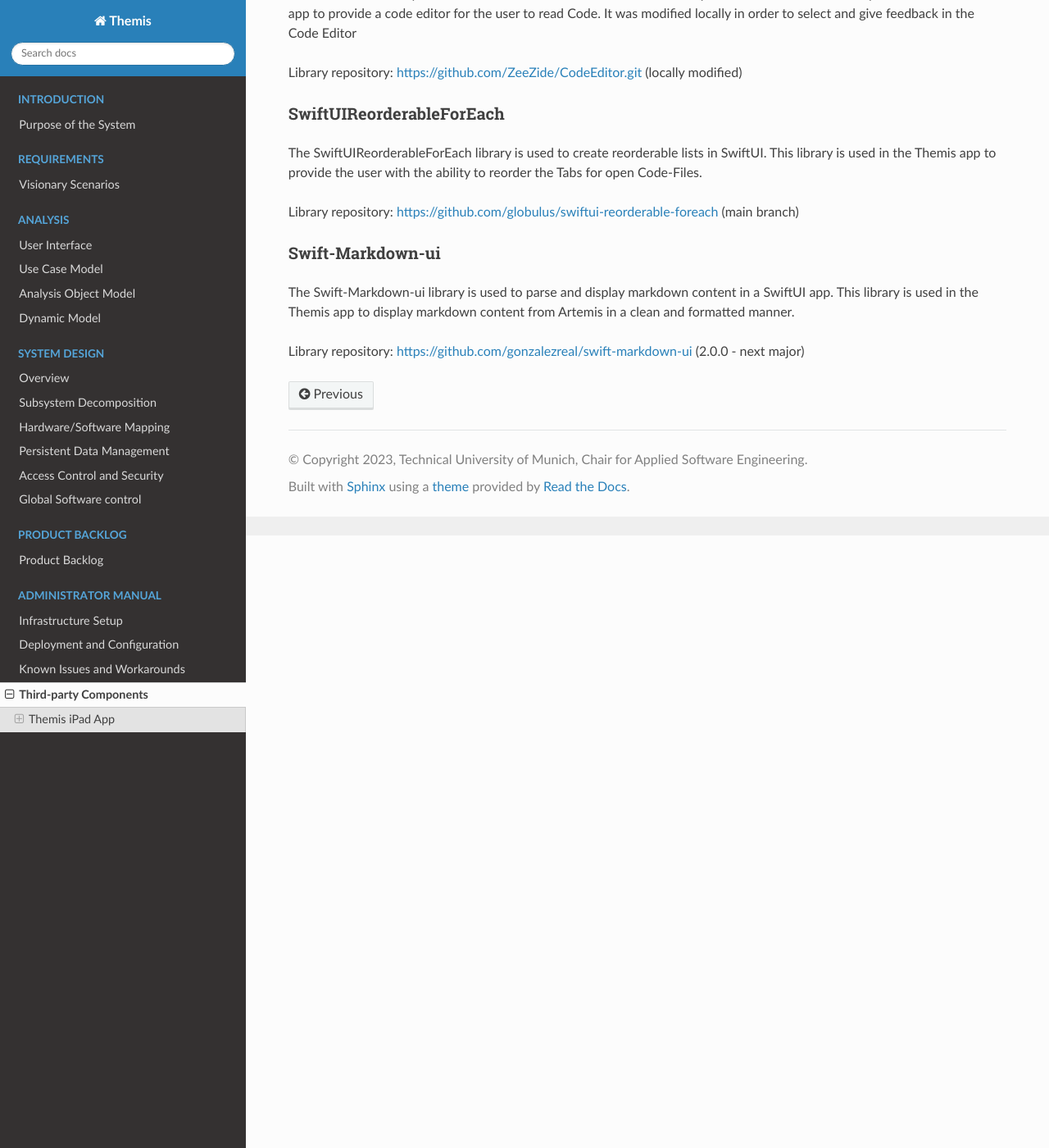
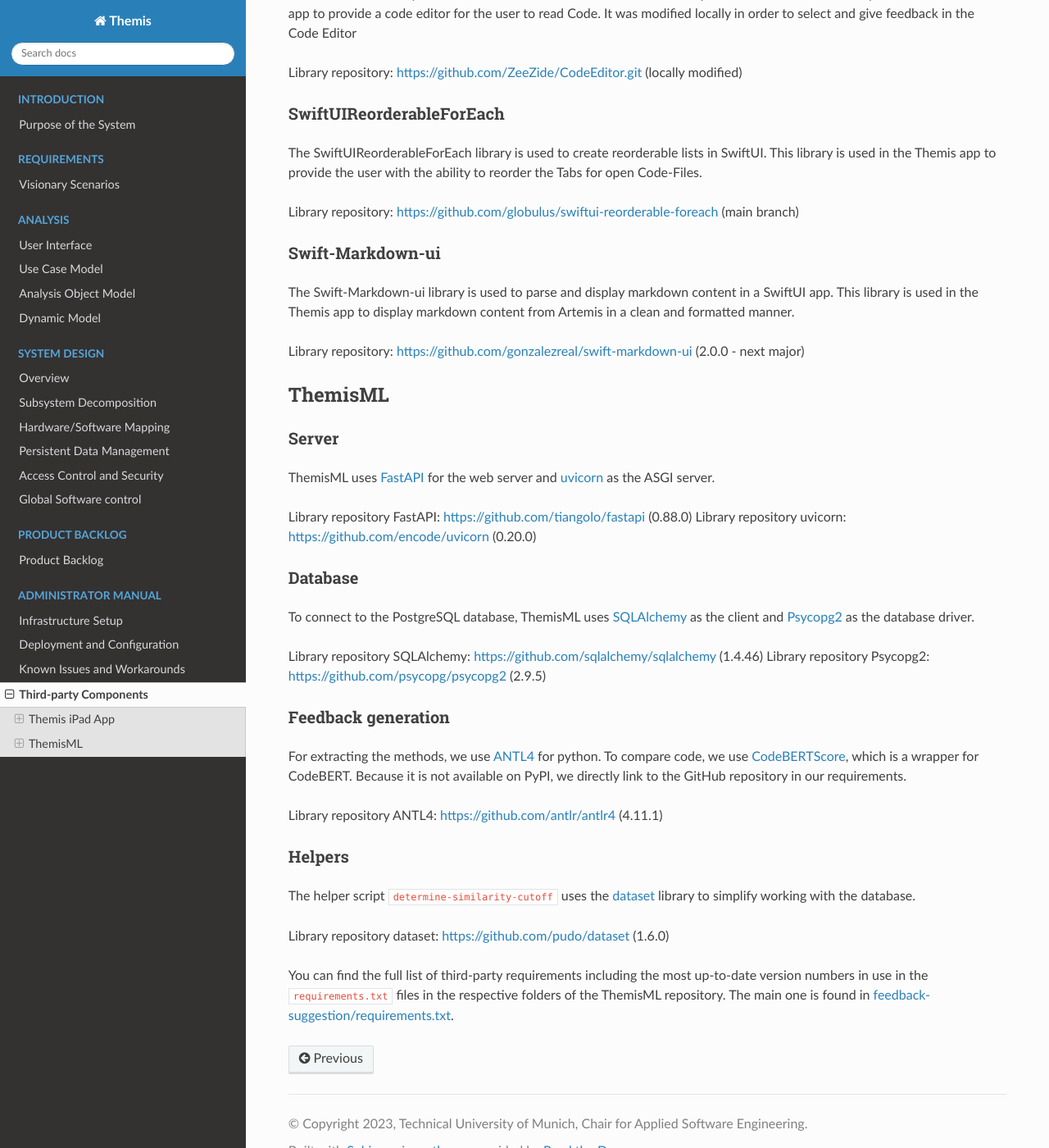
Before and after one commit to ls1intum/Themis, a Sphinx documentation site: the page built from docs/admin/third-party.rst, in a window 1280 px wide and 1400 px high, scrolled down 747 px. Shown: the whole window at 82% size. Built offline with Sphinx 7.4.7 and the Read the Docs theme 2.0.0, drawn with Linux system fonts in a browser that asks for light colours.

```diff
--- a/docs/admin/third-party.rst
+++ b/docs/admin/third-party.rst
@@ -55,3 +55,46 @@ The Swift-Markdown-ui library is used to parse and display markdown content in a
 This library is used in the Themis app to display markdown content from Artemis in a clean and formatted manner.
 
 Library repository: https://github.com/gonzalezreal/swift-markdown-ui (2.0.0 - next major)
+
+
+*****
+ThemisML
+*****
+
+Server
+------------
+ThemisML uses `FastAPI`_ for the web server and `uvicorn`_ as the ASGI server.
+
+Library repository FastAPI: https://github.com/tiangolo/fastapi (0.88.0)
+Library repository uvicorn: https://github.com/encode/uvicorn (0.20.0)
+
+Database
+------------
+To connect to the PostgreSQL database, ThemisML uses `SQLAlchemy`_ as the client and `Psycopg2`_ as the database driver.
+
+Library repository SQLAlchemy: https://github.com/sqlalchemy/sqlalchemy (1.4.46)
+Library repository Psycopg2: https://github.com/psycopg/psycopg2 (2.9.5)
+
+Feedback generation
+------------
+For extracting the methods, we use `ANTL4`_ for python.
+To compare code, we use `CodeBERTScore`_, which is a wrapper for CodeBERT. Because it is not available on PyPI, we directly link to the GitHub repository in our requirements.
+
+Library repository ANTL4: https://github.com/antlr/antlr4 (4.11.1)
+
+Helpers
+------------
+The helper script ``determine-similarity-cutoff`` uses the `dataset`_ library to simplify working with the database.
+
+Library repository dataset: https://github.com/pudo/dataset (1.6.0)
+
+You can find the full list of third-party requirements including the most up-to-date version numbers in use in the ``requirements.txt`` files in the respective folders of the ThemisML repository. The main one is found in `feedback-suggestion/requirements.txt <https://github.com/ls1intum/Themis-ML/blob/develop/feedback-suggestion/requirements.txt>`_.
+
+.. links
+.. _FastAPI: https://fastapi.tiangolo.com/
+.. _uvicorn: https://www.uvicorn.org/
+.. _SQLAlchemy: https://www.sqlalchemy.org/
+.. _Psycopg2: https://www.psycopg.org/
+.. _ANTL4: https://www.antlr.org/
+.. _CodeBERTScore: https://github.com/neulab/code-bert-score
+.. _dataset: https://dataset.readthedocs.io/en/latest/
```
Also changed, not shown: docs/admin/issues.rst (+13 -0 lines), docs/system/data-management.rst (+21 -3 lines), docs/system/overview.rst (+11 -1 lines).
